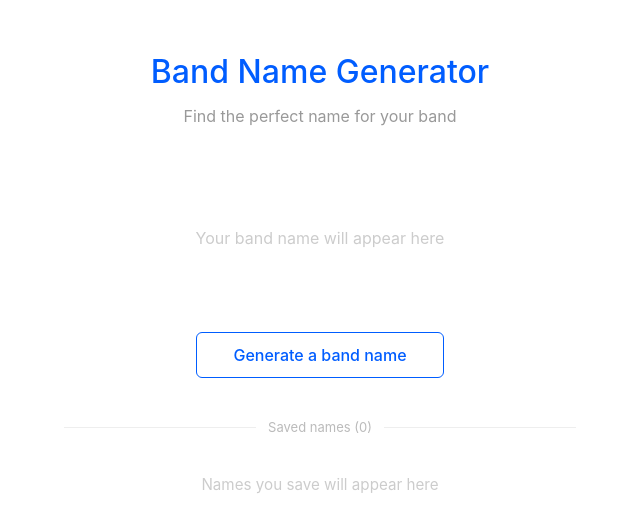
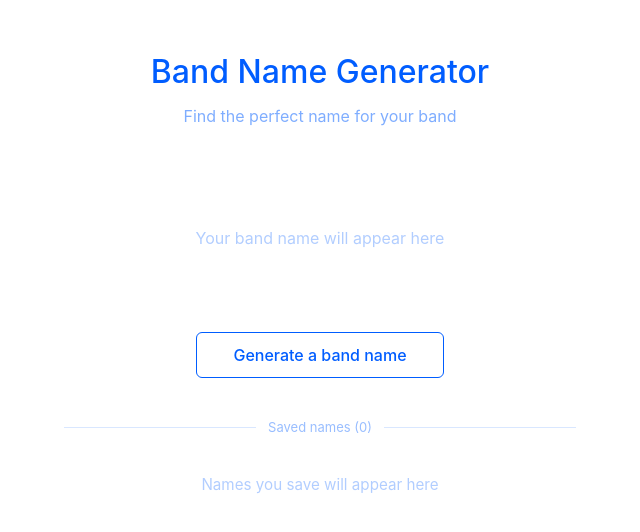
Before and after one commit to psawce/band-name-generator, a Next.js app: page / in a window 1280 px wide. Shown: the top 532 px of the page, without its empty margins (320-960 px from the left). Built offline with nearby package versions, Linux system fonts and the light colour scheme.

Commit message:
Update page.js

```diff
--- a/app/page.js
+++ b/app/page.js
@@ -8,30 +8,33 @@ const PLATFORMS = [
   { name: "WhatsApp", url: (n) => `https://wa.me/?text=${encodeURIComponent(`Check out this band name: "${n}" 🎸`)}` },
 ];
 
+const BLUE = "#005dff";
+
 const s = {
   page: { minHeight: "100vh", background: "#fff", fontFamily: "-apple-system, BlinkMacSystemFont, 'Segoe UI', Roboto, sans-serif" },
   wrap: { maxWidth: 560, margin: "0 auto", padding: "3rem 1.5rem" },
   header: { textAlign: "center", marginBottom: "2.5rem" },
-  h1: { fontSize: "2rem", fontWeight: 500, color: "#005dff", marginBottom: 8 },
-  subtitle: { fontSize: "1rem", color: "#999" },
+  h1: { fontSize: "2rem", fontWeight: 500, color: BLUE, marginBottom: 8 },
+  subtitle: { fontSize: "1rem", color: BLUE, opacity: 0.5 },
   nameArea: { minHeight: 140, display: "flex", alignItems: "center", justifyContent: "center", marginBottom: "1.5rem", padding: "2rem" },
-  bandName: { fontSize: "2rem", fontWeight: 500, color: "#005dff", textAlign: "center", marginBottom: "1.25rem" },
-  placeholder: { color: "#ccc", fontSize: "1rem" },
+  bandName: { fontSize: "2rem", fontWeight: 500, color: BLUE, textAlign: "center", marginBottom: "1.25rem" },
+  placeholder: { color: BLUE, opacity: 0.3, fontSize: "1rem" },
   btnRow: { display: "flex", gap: 10, justifyContent: "center", flexWrap: "wrap" },
-  btnPrimary: { background: "transparent", color: "#005dff", border: "1.5px solid #005dff", borderRadius: 6, padding: "10px 36px", fontSize: "1rem", fontWeight: 500, cursor: "pointer" },
-  btnOutline: { background: "transparent", color: "#005dff", border: "1.5px solid #005dff", borderRadius: 6, padding: "7px 16px", fontSize: "0.875rem", fontWeight: 400, cursor: "pointer" },
+  btnPrimary: { background: "transparent", color: BLUE, border: `1.5px solid ${BLUE}`, borderRadius: 6, padding: "10px 36px", fontSize: "1rem", fontWeight: 500, cursor: "pointer" },
+  btnOutline: { background: "transparent", color: BLUE, border: `1.5px solid ${BLUE}`, borderRadius: 6, padding: "7px 16px", fontSize: "0.875rem", fontWeight: 400, cursor: "pointer" },
   generateWrap: { display: "flex", justifyContent: "center", marginBottom: "2.5rem" },
   dividerWrap: { display: "flex", alignItems: "center", gap: 12, marginBottom: "1.25rem" },
-  dividerLine: { flex: 1, height: 1, background: "#eee" },
-  dividerText: { fontSize: 13, color: "#bbb", whiteSpace: "nowrap" },
-  emptyText: { textAlign: "center", color: "#ccc", padding: "1rem 0", fontSize: "0.95rem" },
-  savedItem: { border: "1px solid #eee", borderRadius: 8, padding: "12px 16px", display: "flex", alignItems: "center", justifyContent: "space-between", marginBottom: 10 },
-  savedName: { fontWeight: 500, color: "#005dff" },
-  toast: { position: "fixed", bottom: 24, left: "50%", transform: "translateX(-50%)", background: "#005dff", color: "#fff", padding: "10px 24px", borderRadius: 8, fontSize: 14, fontWeight: 500, zIndex: 100 },
+  dividerLine: { flex: 1, height: 1, background: BLUE, opacity: 0.15 },
+  dividerText: { fontSize: 13, color: BLUE, opacity: 0.4, whiteSpace: "nowrap" },
+  emptyText: { textAlign: "center", color: BLUE, opacity: 0.3, padding: "1rem 0", fontSize: "0.95rem" },
+  savedItem: { border: `1px solid ${BLUE}`, borderRadius: 8, padding: "12px 16px", display: "flex", alignItems: "center", justifyContent: "space-between", marginBottom: 10 },
+  savedName: { fontWeight: 500, color: BLUE },
+  toast: { position: "fixed", bottom: 24, left: "50%", transform: "translateX(-50%)", background: BLUE, color: "#fff", padding: "10px 24px", borderRadius: 8, fontSize: 14, fontWeight: 500, zIndex: 100 },
   dropdownWrap: { position: "relative", display: "inline-block" },
-  dropdownMenu: { position: "absolute", right: 0, top: "110%", background: "#fff", border: "1px solid #eee", borderRadius: 8, padding: "6px 0", minWidth: 180, zIndex: 50, listStyle: "none", boxShadow: "0 4px 16px rgba(0,0,0,0.08)" },
-  dropdownItem: { display: "block", padding: "8px 16px", fontSize: 14, color: "#1a1a1a", textDecoration: "none", cursor: "pointer", background: "none", border: "none", width: "100%", textAlign: "left" },
-  dropdownDivider: { borderTop: "1px solid #eee", margin: "4px 0" },
+  dropdownMenu: { position: "absolute", right: 0, top: "110%", background: "#fff", border: `1px solid ${BLUE}`, borderRadius: 8, padding: "6px 0", minWidth: 180, zIndex: 50, listStyle: "none", boxShadow: "0 4px 16px rgba(0,93,255,0.10)" },
+  dropdownItem: { display: "block", padding: "8px 16px", fontSize: 14, color: BLUE, textDecoration: "none", cursor: "pointer", background: "none", border: "none", width: "100%", textAlign: "left" },
+  dropdownDivider: { borderTop: `1px solid ${BLUE}`, opacity: 0.15, margin: "4px 0" },
+  removeBtn: { background: "transparent", color: BLUE, border: `1.5px solid ${BLUE}`, borderRadius: 6, padding: "7px 16px", fontSize: "0.875rem", cursor: "pointer", opacity: 0.4 },
 };
 
 function ShareMenu({ name, onCopy }) {
@@ -154,7 +157,7 @@ export default function App() {
                   <span style={s.savedName}>{n}</span>
                   <div style={{ display: "flex", gap: 8 }}>
                     <ShareMenu name={n} onCopy={copyToClipboard} />
-                    <button style={{ ...s.btnOutline, color: "#e74c3c", borderColor: "#fdd" }} onClick={() => setSaved(s => s.filter(x => x !== n))}>Remove</button>
+                    <button style={s.removeBtn} onClick={() => setSaved(s => s.filter(x => x !== n))}>Remove</button>
                   </div>
                 </div>
               ))}
```
